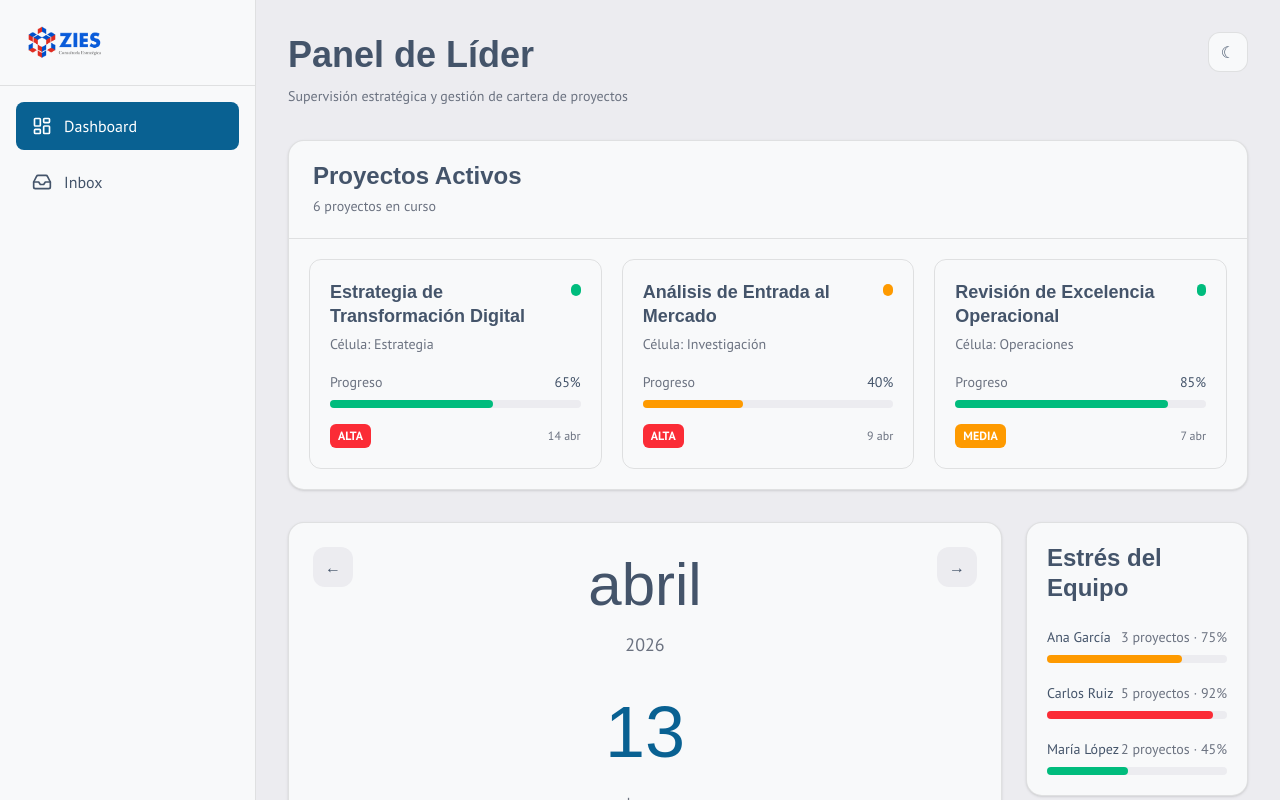
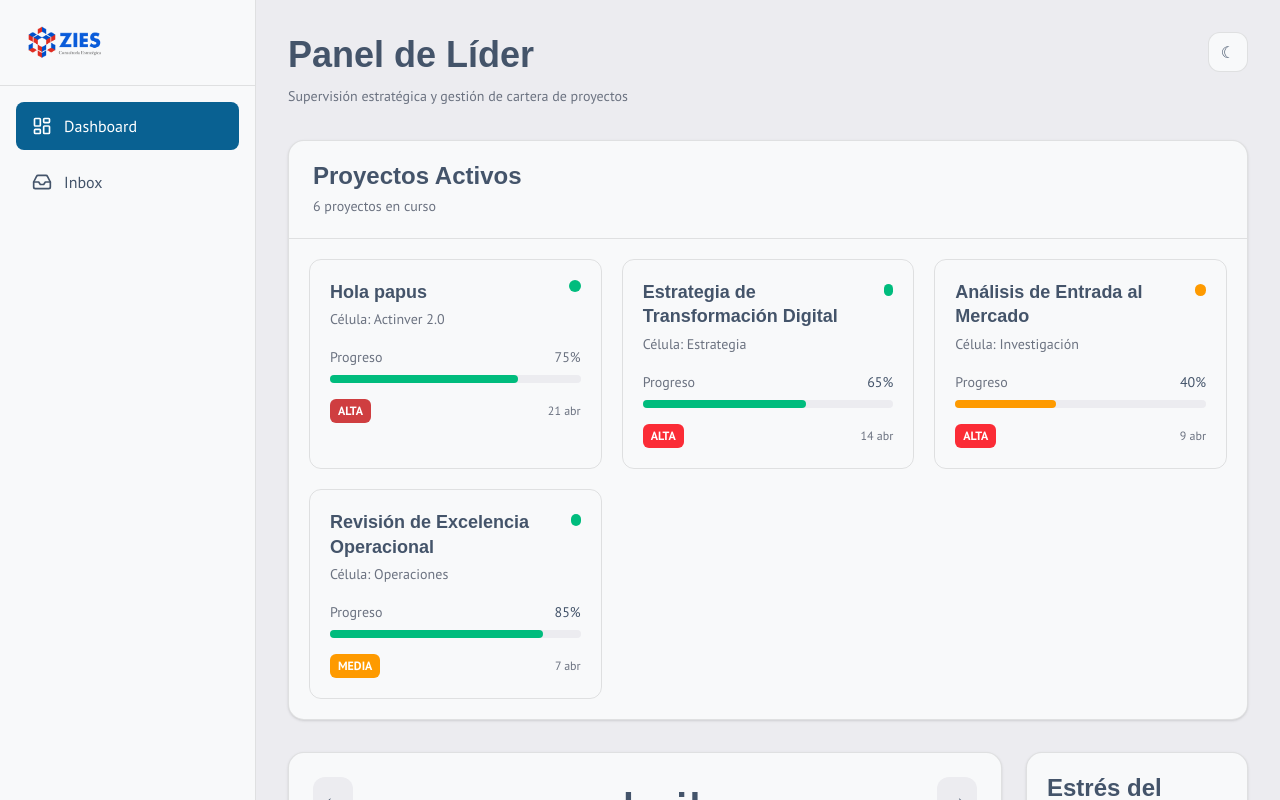
Before and after one commit to AvalosRubenn/Sistema-AdS, a React (Vite) app: page / in a window 1280 px wide. Shown: the top 800 px of the page. Built offline with nearby package versions, Linux system fonts and the light colour scheme; a web font is replaced by a local one.

Commit message:
Esqueleto de componente ActiveProject
Este componente está hecho principalmente para mostrar un resumen de los proyectos activos, que incluye su nombre, la célula, el porcentaje terminado y su prioridad, este componente también se usará en el dashboard de arquitecto

```diff
--- /dev/null
+++ b/src/components/ActiveProject.tsx
@@ -0,0 +1,33 @@
+function ActiveProject() {
+  return (
+    <div className="rounded-xl border border-border p-5">
+      <div className="mb-4 flex items-start justify-between">
+        <div>
+          <h3 className="text-lg font-semibold text-zies-azul-1">Hola papus</h3>
+          <p className="mt-1 text-sm text-muted-foreground">
+            Célula: Actinver 2.0
+          </p>
+        </div>
+        <div className="rounded-full bg-emerald-500 w-3 h-3" />
+      </div>
+
+      <div className="mb-2 flex items-center justify-between">
+        <span className="text-sm text-muted-foreground">Progreso</span>
+        <span className="text-sm text-muted-foreground">75%</span>
+      </div>
+
+      <div className="mb-4 h-2 rounded-full bg-muted">
+        <div className="h-2 w-[75%] rounded-full bg-emerald-500" />
+      </div>
+
+      <div className="flex items-center justify-between">
+        <span className="rounded-md bg-zies-rojo px-2 py-1 text-xs font-semibold text-white">
+          ALTA
+        </span>
+        <span className="text-xs text-muted-foreground">21 abr</span>
+      </div>
+    </div>
+  );
+}
+
+export default ActiveProject;
--- a/src/components/DasboardLA.tsx
+++ b/src/components/DasboardLA.tsx
@@ -1,5 +1,6 @@
 import { Moon } from "lucide-react";
 import Calendar from "./Calendar";
+import ActiveProject from "./ActiveProject";
 
 function DashboardLA() {
   return (
@@ -42,6 +43,7 @@ function DashboardLA() {
 
         <div className="grid grid-cols-3 gap-5 p-5">
           {/* CARD */}
+          <ActiveProject />
           <div className="rounded-xl border border-border p-5">
             <div className="mb-4 flex items-start justify-between">
               <div>
```
